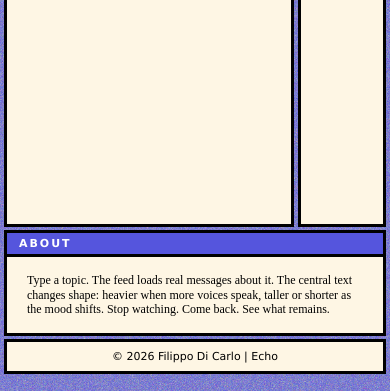
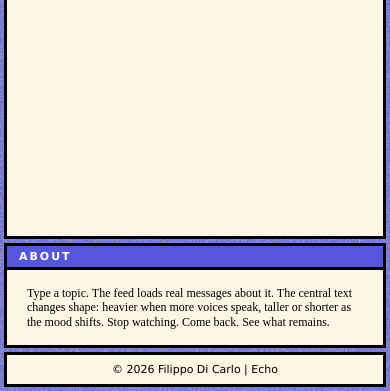
Before and after one commit to filippodicarlo/Echo, a plain HTML site: page index.html in a window 390 px wide. Shown: the part 461-852 px from the top of the page. Drawn offline with Linux system fonts and the light colour scheme; no server answers.

Commit message:
Ottimizzazione sito verticale

```diff
--- a/style.css
+++ b/style.css
@@ -197,3 +197,20 @@ body {
   border: 3px solid #000;
   box-sizing: border-box;
 }
+
+@media (max-width: 768px) {
+  .top {
+    flex-direction: column;
+    flex: 1;
+  }
+
+  .right-panel {
+    order: 0;
+    flex: 0 0 auto;
+  }
+
+  .main {
+    flex: 1;
+    order: 1;
+  }
+}
```
Also changed, not shown: index.html (+4 -0 lines), SignalGroteskVF.ttf, SignalGroteskVF.woff2.
